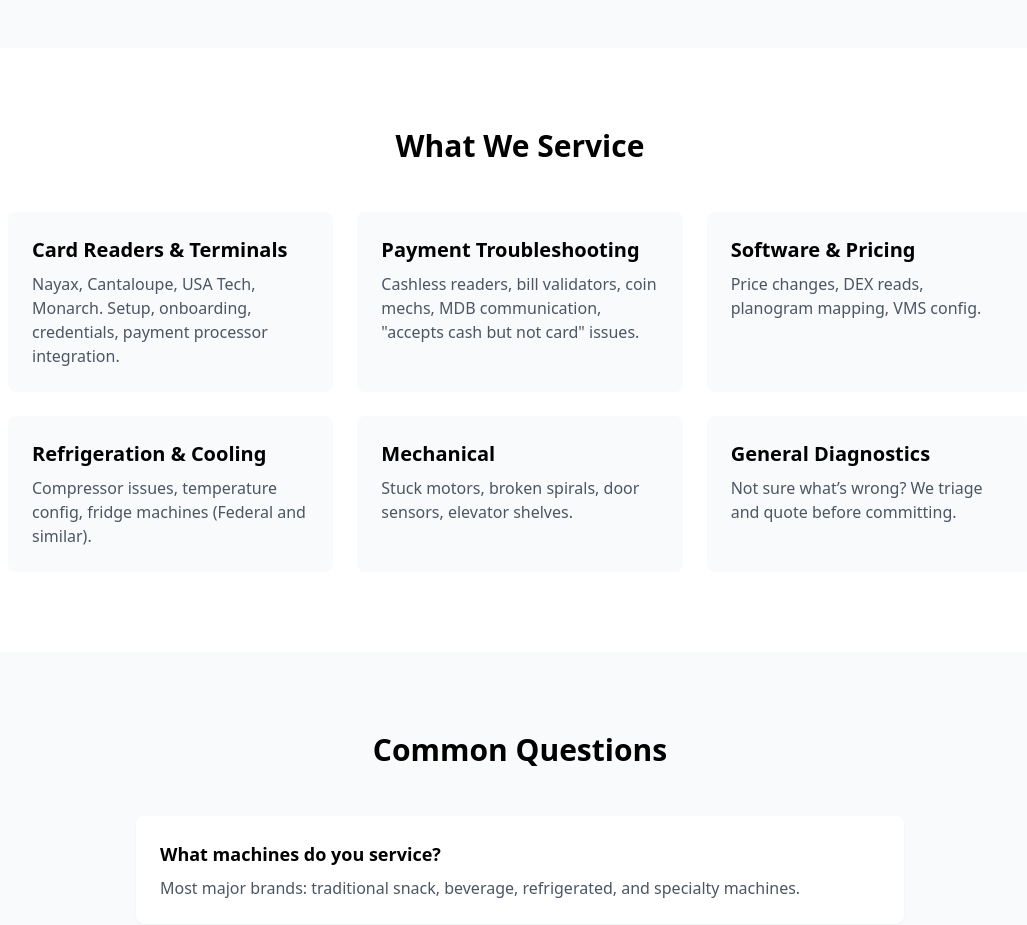
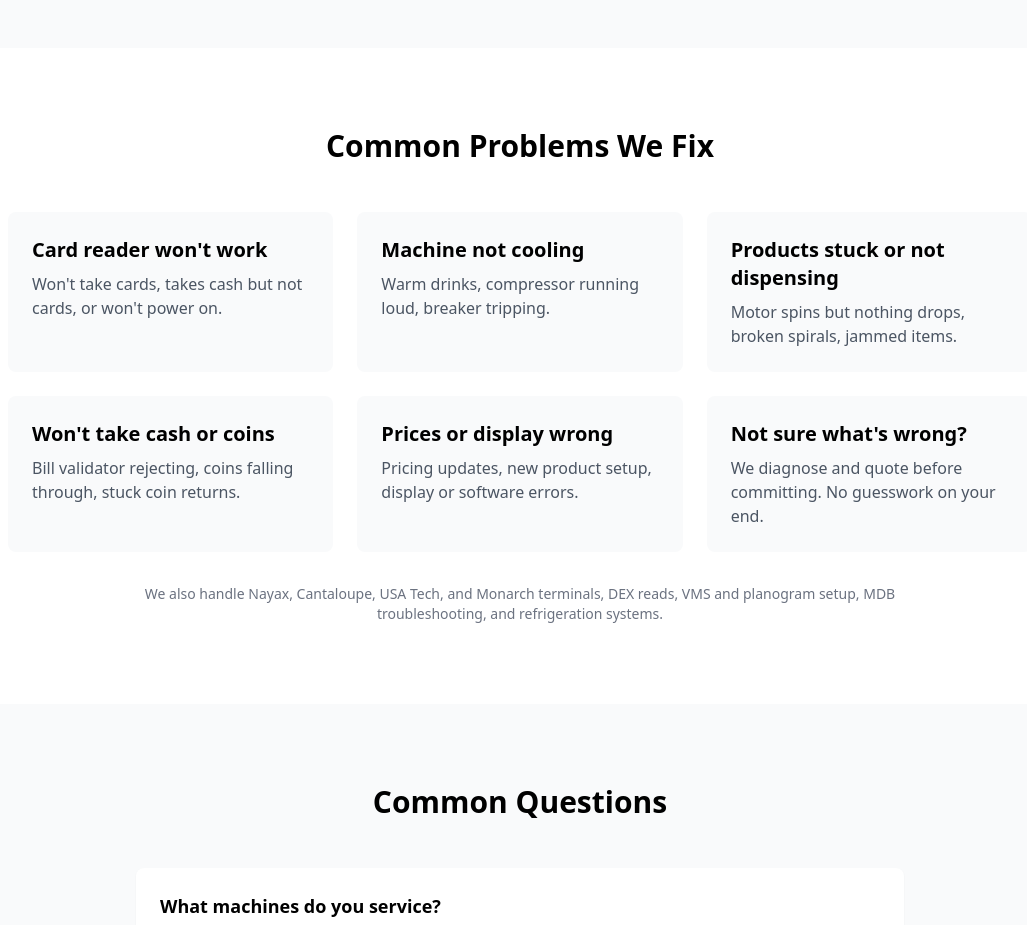
Before and after one commit to tuni-kern/wellnessvending, a Next.js app: page /repair-services in a window 1280 px wide. Shown: the part 1240-2165 px from the top of the page, without its empty margins (120-1147 px from the left). Built offline with nearby package versions, Linux system fonts and the light colour scheme.

Commit message:
Reframe service list as symptom-led Common Problems We Fix

```diff
--- a/src/app/repair-services/page.tsx
+++ b/src/app/repair-services/page.tsx
@@ -122,18 +122,18 @@ export default function RepairServicesPage() {
         </div>
       </section>
 
-      {/* What we service */}
+      {/* Common Problems */}
       <section className="py-20 bg-white">
         <div className="container">
-          <h2 className="text-3xl font-bold text-center mb-12">What We Service</h2>
+          <h2 className="text-3xl font-bold text-center mb-12">Common Problems We Fix</h2>
           <div className="grid md:grid-cols-2 lg:grid-cols-3 gap-6 max-w-5xl mx-auto">
             {[
-              ['Card Readers & Terminals', 'Nayax, Cantaloupe, USA Tech, Monarch. Setup, onboarding, credentials, payment processor integration.'],
-              ['Payment Troubleshooting', 'Cashless readers, bill validators, coin mechs, MDB communication, "accepts cash but not card" issues.'],
-              ['Software & Pricing', 'Price changes, DEX reads, planogram mapping, VMS config.'],
-              ['Refrigeration & Cooling', 'Compressor issues, temperature config, fridge machines (Federal and similar).'],
-              ['Mechanical', 'Stuck motors, broken spirals, door sensors, elevator shelves.'],
-              ['General Diagnostics', 'Not sure what’s wrong? We triage and quote before committing.'],
+              ["Card reader won't work", "Won't take cards, takes cash but not cards, or won't power on."],
+              ["Machine not cooling", "Warm drinks, compressor running loud, breaker tripping."],
+              ["Products stuck or not dispensing", "Motor spins but nothing drops, broken spirals, jammed items."],
+              ["Won't take cash or coins", "Bill validator rejecting, coins falling through, stuck coin returns."],
+              ["Prices or display wrong", "Pricing updates, new product setup, display or software errors."],
+              ["Not sure what's wrong?", "We diagnose and quote before committing. No guesswork on your end."],
             ].map(([title, desc]) => (
               <div key={title} className="bg-gray-50 p-6 rounded-lg">
                 <h3 className="text-xl font-semibold mb-2">{title}</h3>
@@ -141,6 +141,9 @@ export default function RepairServicesPage() {
               </div>
             ))}
           </div>
+          <p className="text-center text-sm text-gray-500 mt-8 max-w-3xl mx-auto">
+            We also handle Nayax, Cantaloupe, USA Tech, and Monarch terminals, DEX reads, VMS and planogram setup, MDB troubleshooting, and refrigeration systems.
+          </p>
         </div>
       </section>
 
```
